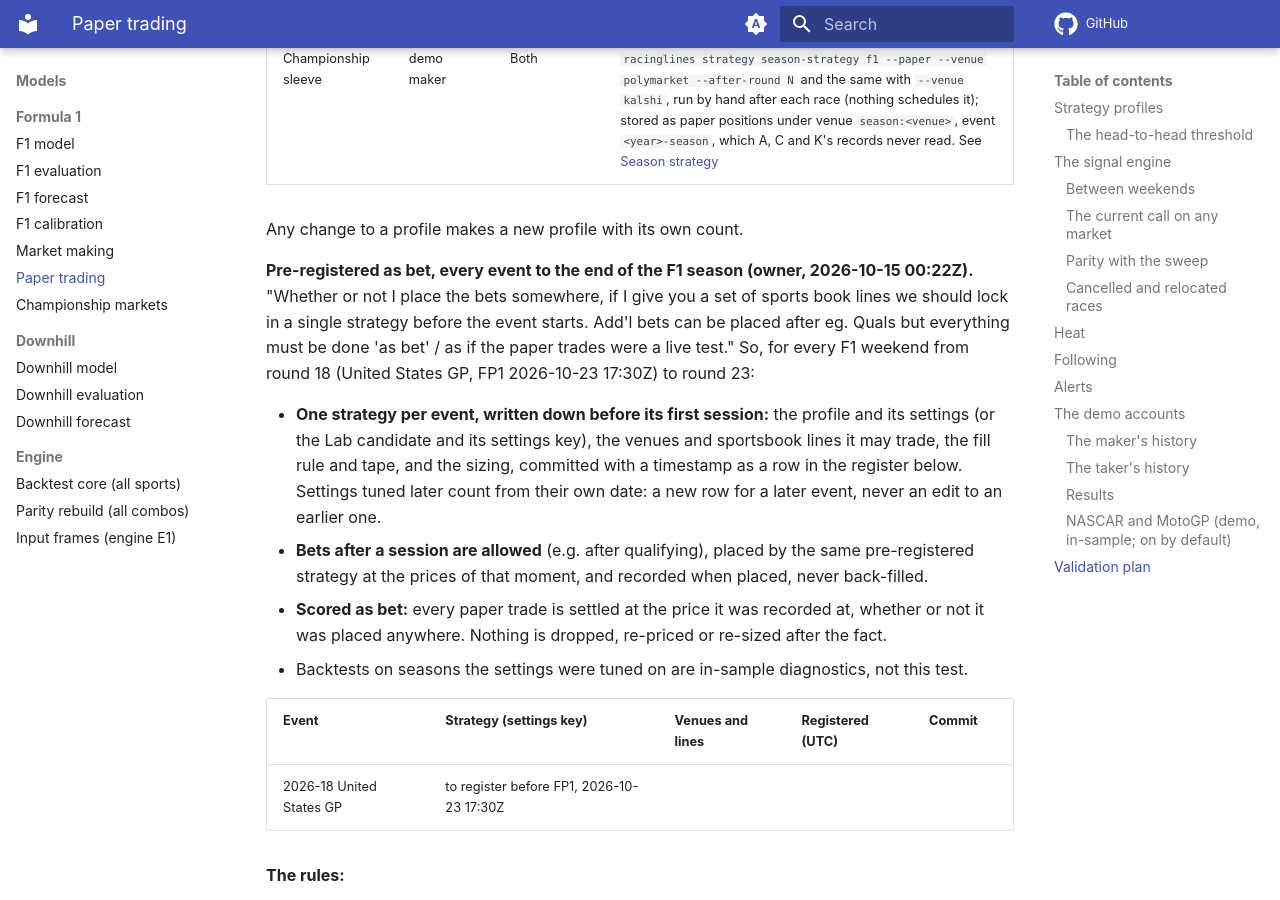
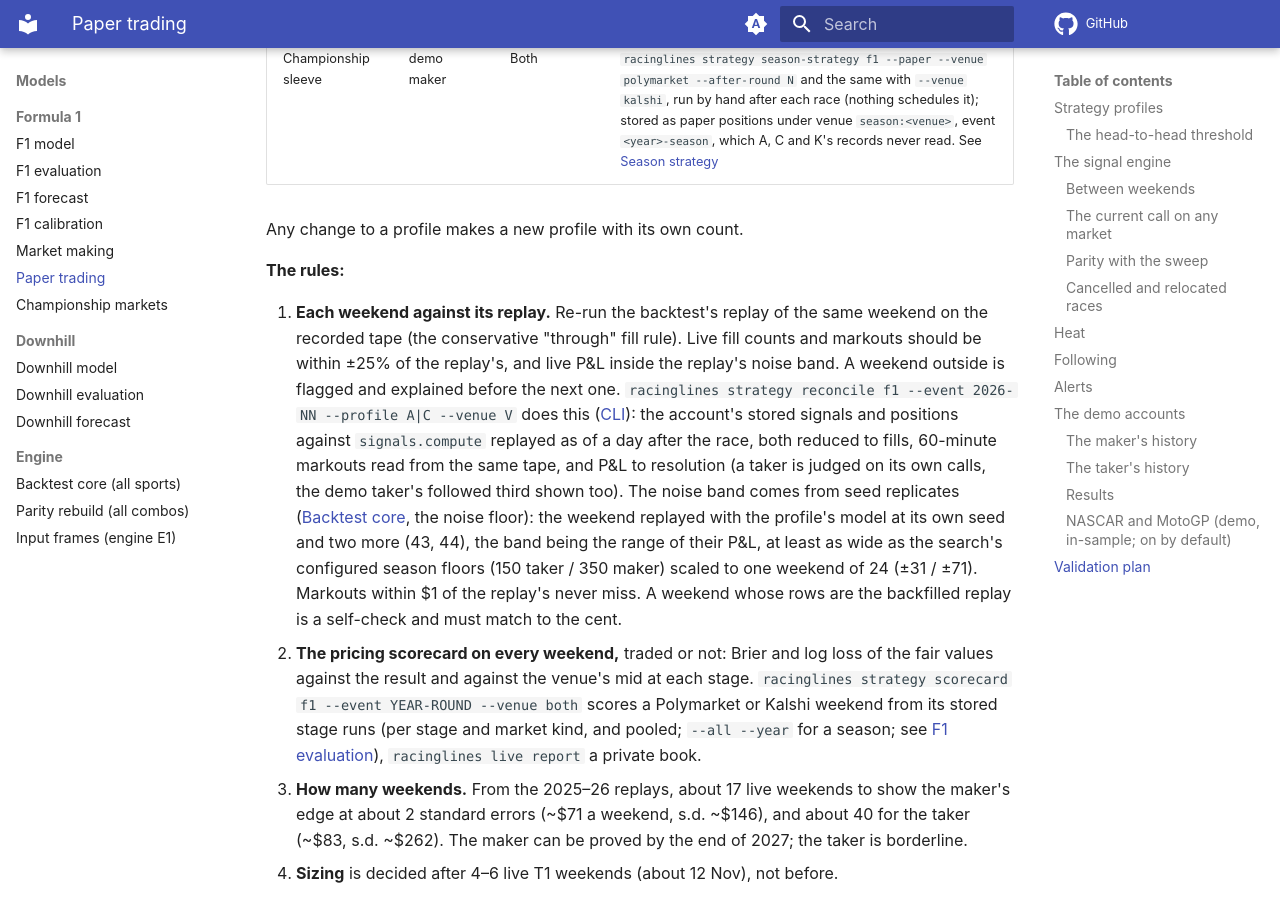
Before and after one commit to lalligagger/racinglines-public, an MkDocs documentation site: the page built from docs/paper-trading.md, in a window 1280 px wide and 900 px high, scrolled down 13625 px. Built offline with MkDocs 1.6.1 and Material for MkDocs 9.7.7, drawn with Linux system fonts in a browser that asks for light colours; comment, search, counter and statistics services are not loaded.

Commit message:
[docs] Revert the pre-registration write-up from this PR: #213 carries the owner's as-bet rule with lock files instead.
Co-Authored-By: Claude Opus 5.5 (1M context) <noreply@anthropic.com>
Claude-Session: https://claude.ai/code/session_012QcmyXYC5xjhKZFEpRsUS6

```diff
--- a/docs/paper-trading.md
+++ b/docs/paper-trading.md
@@ -454,25 +454,6 @@ separate trial.
 
 Any change to a profile makes a new profile with its own count.
 
-**Pre-registered as bet, every event to the end of the F1 season (owner, 2026-10-15 00:22Z).** "Whether or not I
-place the bets somewhere, if I give you a set of sports book lines we should lock in a single strategy before the event
-starts. Add'l bets can be placed after eg. Quals but everything must be done 'as bet' / as if the paper trades were a
-live test." So, for every F1 weekend from round 18 (United States GP, FP1 2026-10-23 17:30Z) to round 23:
-
-- **One strategy per event, written down before its first session:** the profile and its settings (or the Lab
-  candidate and its settings key), the venues and sportsbook lines it may trade, the fill rule and tape, and the
-  sizing, committed with a timestamp as a row in the register below. Settings tuned later count from their own
-  date: a new row for a later event, never an edit to an earlier one.
-- **Bets after a session are allowed** (e.g. after qualifying), placed by the same pre-registered strategy at the
-  prices of that moment, and recorded when placed, never back-filled.
-- **Scored as bet:** every paper trade is settled at the price it was recorded at, whether or not it was placed
-  anywhere. Nothing is dropped, re-priced or re-sized after the fact.
-- Backtests on seasons the settings were tuned on are in-sample diagnostics, not this test.
-
-| Event | Strategy (settings key) | Venues and lines | Registered (UTC) | Commit |
-| --- | --- | --- | --- | --- |
-| 2026-18 United States GP | to register before FP1, 2026-10-23 17:30Z | | | |
-
 **The rules:**
 
 1. **Each weekend against its replay.** Re-run the backtest's replay of the same weekend on the recorded
```
Also changed, not shown: docs/f1-roadmap.md (+0 -1 lines), docs/todo.md (+1 -4 lines).
